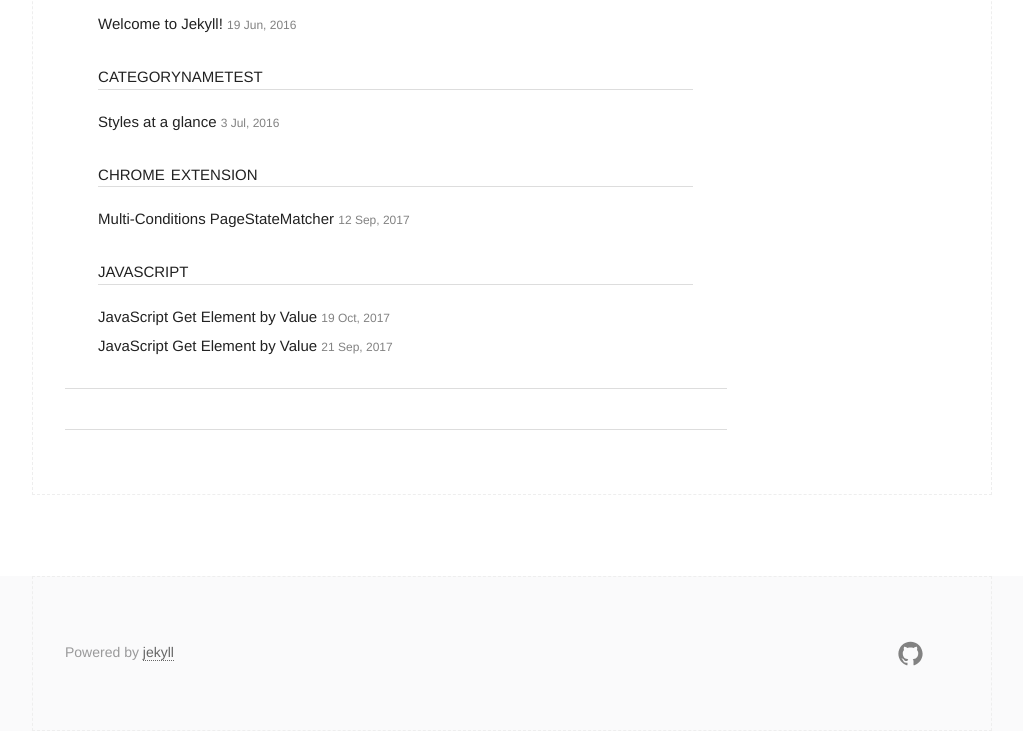
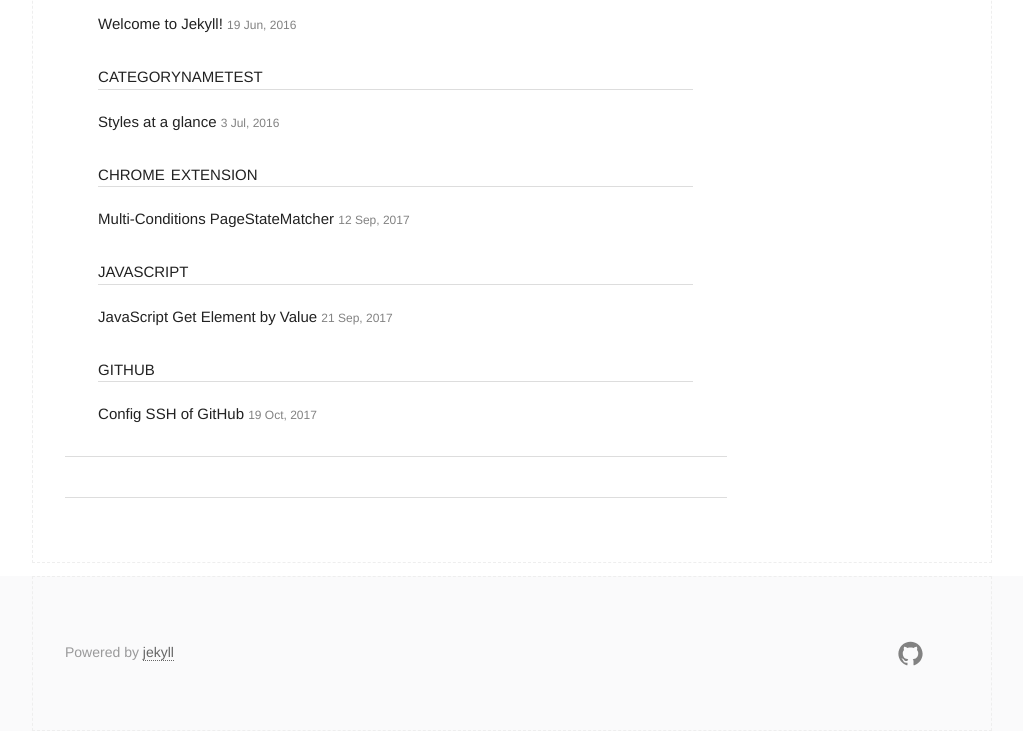
Before and after one commit to jiangtianyu2009/jiangtianyu2009.github.io, a Jekyll site: the page built from archive.html, in a window 1280 px wide, cut to the strip 169-900 px from the top of the page. Shown: the whole strip, without its empty margins (128-1151 px from the left). Built offline with Jekyll 4.4.1, drawn with Linux system fonts in a browser that asks for light colours; some of the changed lines change nothing that is shown.

Commit message:
Complete Post SSH GitHub
Complete post SSH Github.

```diff
--- a/_posts/2017-10-19-config-ssh-of-github.md
+++ b/_posts/2017-10-19-config-ssh-of-github.md
@@ -1,12 +1,33 @@
 ---
 layout:      post
-title:       JavaScript Get Element by Value
-category:    JavaScript
-description: Code Snippet of how to get element by value in JavaScript.
+title:       Config SSH of GitHub
+category:    GitHub
+description: The method to config SSH of GitHub.
 ---
 
-Sometimes we need to scroll to one element on page, we use `elem.scrollIntoView()`, as you see, it requires a element object. But for some reason, when you do not have a unique id or class name or whatever, only have a unique value, you can try this way.
+While using the GitHub or GitHub Enterprise on Linux, here is the general way to config the SSH key.
+Before all, trying the `git clone` command, the output will be like this:
 
-<script src="https://gist.github.com/jiangtianyu2009/e49af8189b8544b1539fa3f248d22e7b.js"></script>
+> Permission denied (publickey).
+> fatal: Could not read from remote repository.
+> Please make sure you have the correct access rights and the repository exists.
 
-In this example, you get a element like `<td class="level">[FAIL]</td>`, here the `level` will appear in every row of the table, cannot used to determine the location, but the value `[FAIL]` or `[PASS]` only appear once in the whole page.
+Yes, permission denied as no key or password provided. So we use command `ssh-keygen` to generate a pair of public/private keys.
+
+> root@ubuntu1604:~# ssh-keygen
+> Generating public/private rsa key pair.
+> Enter file in which to save the key (/root/.ssh/id_rsa):
+> Enter passphrase (empty for no passphrase):
+> Enter same passphrase again:
+> Your identification has been saved in /root/.ssh/id_rsa.
+> Your public key has been saved in /root/.ssh/id_rsa.pub.
+
+By default, the key will store in `/username/.ssh/`. You can leave the passphrase empty.
+
+Next step is to copy the public key to the GitHub, check the key via `cat /username/.ssh/id_rsa.pub`, copy it.
+
+Then go to the GitHub Personal Settings to add a new SSH key.
+
+![]({{site.baseurl}}/assets/img/ssh-github.png)
+
+All done!
```
Also changed, not shown: assets/img/ssh-github.png (added).
